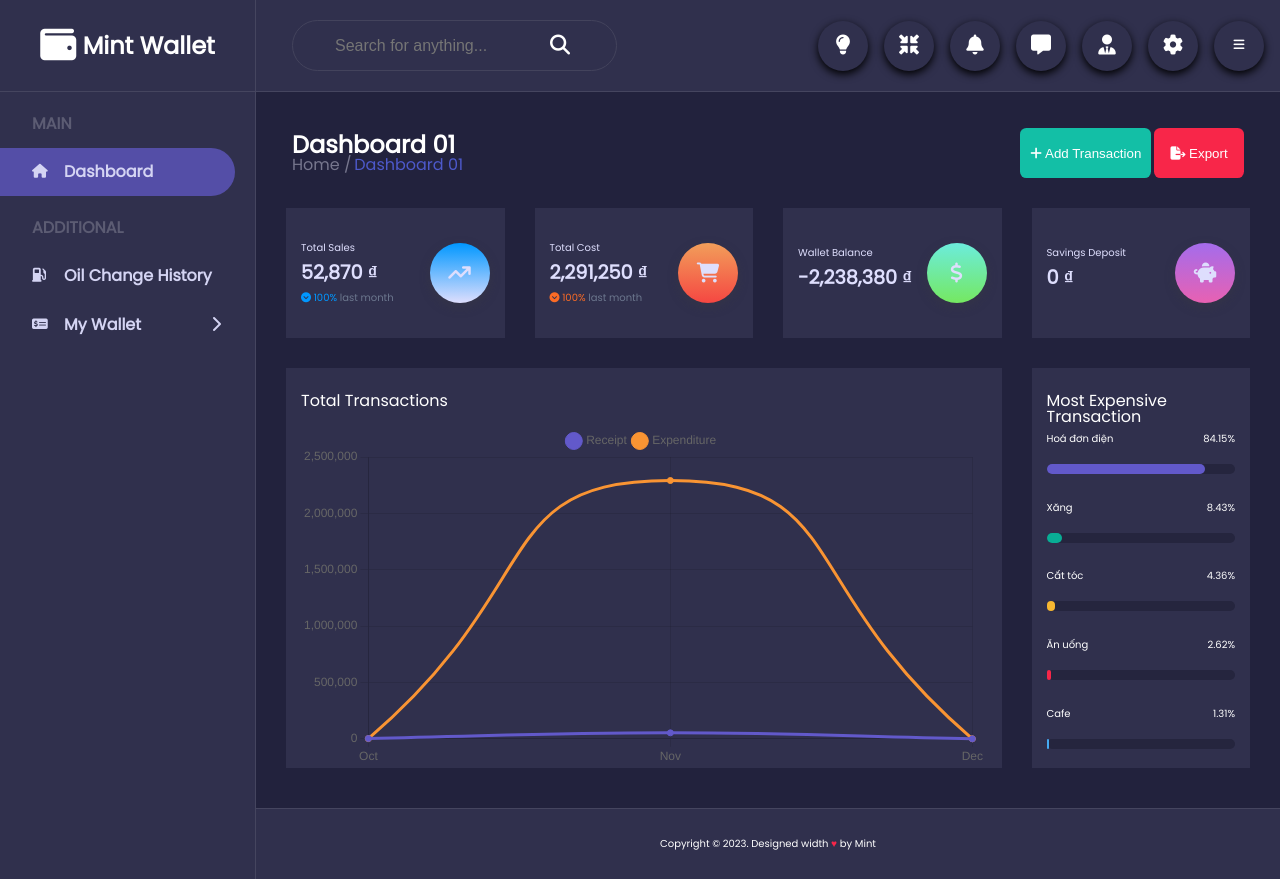
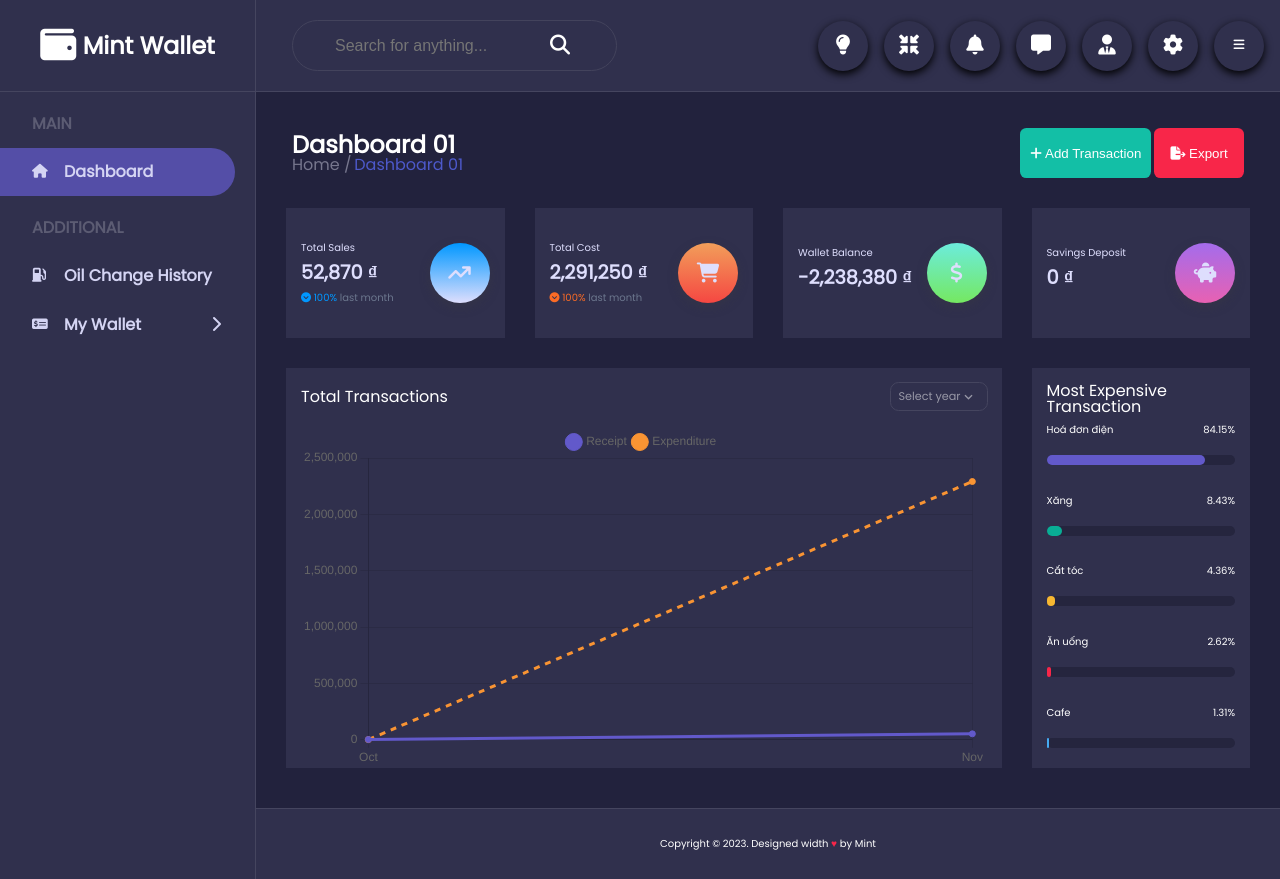
Before and after one commit to minhnguyen287/Ewallet, a PHP site: page /Ewallet/ in a window 1280 px wide. Run offline with PHP 8.4, Linux system fonts and the light colour scheme; data comes from the database, SQL or seed files in the repository.

Commit message:
Update Chart By Year

```diff
--- a/mvc/controllers/Ajax.php
+++ b/mvc/controllers/Ajax.php
@@ -531,7 +531,19 @@
 
 		public function DrawChart()
 		{
-			echo $this->DashboardModel->DrawChart();
+			header("Content-Type: application/json");
+			if(isset($_POST["AjaxData"])){
+				$arr = json_decode($_POST["AjaxData"],true);
+				$y = $arr['y'];
+			} else {
+				$y = "current_year";
+			}
+			echo $this->DashboardModel->DrawChart($y);
+		}
+
+		public function showDashboard()
+		{
+			echo $this->DashboardModel->ShowDashboard();
 		}
 	} /* End Class */
 	/*header("Content-Type: application/json"); phải viết đúng từng dấu cách (space) và dấu : (hai chấm) */
--- a/mvc/models/DashboardModel.php
+++ b/mvc/models/DashboardModel.php
@@ -102,12 +102,17 @@
 			return json_encode($arr);
 		}
 
-		public function DrawChart()
+		public function DrawChart($y)
 		{
 			$q = "SELECT LEFT({fn MONTHNAME(tran_date)},3) AS 'month', ";
 			$q.= "SUM(CASE WHEN tran_type = 'receipt' THEN tran_amount ELSE 0 END) AS 'receipt',";
 			$q.= "SUM(CASE WHEN tran_type = 'expenditure' AND cat_id != 24 THEN tran_amount ELSE 0 END) AS 'expenditure' ";
 			$q.= "FROM transaction ";
+			if ($y == "current_year") {
+				$q .= "WHERE YEAR(tran_date) = YEAR(CURDATE()) ";
+			} else {
+				$q .= "WHERE YEAR(tran_date) = $y ";
+			}
 			$q.= "GROUP BY MONTH(tran_date)";
 			$record = $this->con->query($q);
 			$arr = array();
--- a/mvc/views/Page/DashboardView.php
+++ b/mvc/views/Page/DashboardView.php
@@ -102,7 +102,21 @@
 </div>
 </div>
 <div class="layout__content layout__chart">
-  <h2 class="layout__chart-title">Total Transactions</h2>
+  <div class="layout__chart-title">
+    <h2>Total Transactions</h2>
+      <div class="table__body-dropdown chart-box">
+        <div class="table__body-dropdown input-box input-chart"></div>
+        <div class="table__body-dropdown option-list option-year-list">
+          <!-- List of Year -->
+        </div>
+        <template id="list-of-year">
+          <input class="year-list" type="radio" name="year" id="y3">
+          <label for="y3">2023</label>
+        </template>
+      </div>
+  </div>
+
+
   <div class="layout__chart-index">
     <canvas id="myChart"></canvas>
   </div>
--- a/public/css/style.css
+++ b/public/css/style.css
@@ -294,7 +294,11 @@ input:focus {
     align-self: start;
     color: #fff;
     font-size: 1rem;
-    padding: 25px 30px 0 0; }
+    padding-top: 15px;
+    display: flex;
+    justify-content: space-between;
+    width: 100%;
+    align-items: center; }
   .layout__chart-index {
     color: #fff;
     align-self: center;
@@ -565,6 +569,25 @@ tr:nth-child(even) {
 
 .default-list {
   width: 100%; }
+
+.chart-box {
+  width: auto; }
+
+.input-chart {
+  width: auto;
+  height: auto;
+  background: none;
+  padding: 8px 8px;
+  margin-right: 0px !important;
+  display: flex;
+  align-items: center;
+  width: 96px;
+  color: rgba(255, 255, 255, 0.7); }
+  .input-chart::before {
+    color: rgba(255, 255, 255, 0.5); }
+  .input-chart:empty::after {
+    content: "Select year";
+    color: rgba(255, 255, 255, 0.5); }
 
 .table__body-footer {
   display: flex;
@@ -1378,11 +1401,6 @@ input:checked ~ label .dialog__form-category-field-icon-label {
   .right__show {
     margin-bottom: 0; }
 
-  .layout__chart {
-    background-repeat: no-repeat;
-    background-size: contain;
-    background-position: bottom; }
-
   .header__menu-item-toggle:checked ~ ul.header__menu-right-bars {
     height: 372px;
     padding: 1rem;
--- a/public/css/style.scss
+++ b/public/css/style.scss
@@ -364,7 +364,11 @@ input:focus{
 		align-self:start;
 		color:#fff;
 		font-size:1rem;
-		padding:25px 30px 0 0;
+		padding-top:15px;
+		display: flex;
+		justify-content: space-between;
+		width: 100%;
+		align-items: center;
 	}
 	&-index{
 		color: #fff;
@@ -713,6 +717,27 @@ tr{
 }
 .default-list{
 	width: 100%;
+}
+.chart-box{
+	width: auto;
+}
+.input-chart{
+	width: auto;
+	height: auto;
+	background: none;
+	padding: 8px 8px;
+	margin-right: 0px !important;
+	display: flex;
+	align-items: center;
+	width: 96px;
+	color:rgba(255, 255, 255, 0.7);
+	&::before{
+		color: rgba(255, 255, 255, 0.5);
+	};
+	&:empty::after{
+		content: "Select year";
+		color: rgba(255, 255, 255, 0.5);
+	};
 }
 .table__body-footer{
 	display: flex;
@@ -1818,11 +1843,6 @@ td{
 	.right__show{
 		margin-bottom: 0;
 	}
-	.layout__chart{
-		background-repeat: no-repeat;
-		background-size: contain;
-		background-position: bottom;
-	}
 	.header__menu-item-toggle:checked ~ ul.header__menu-right-bars{
 		// display: flex;
 		height: 372px;
```
Also changed, not shown: public/js/script.js (+79 -23 lines), 1 other file.
